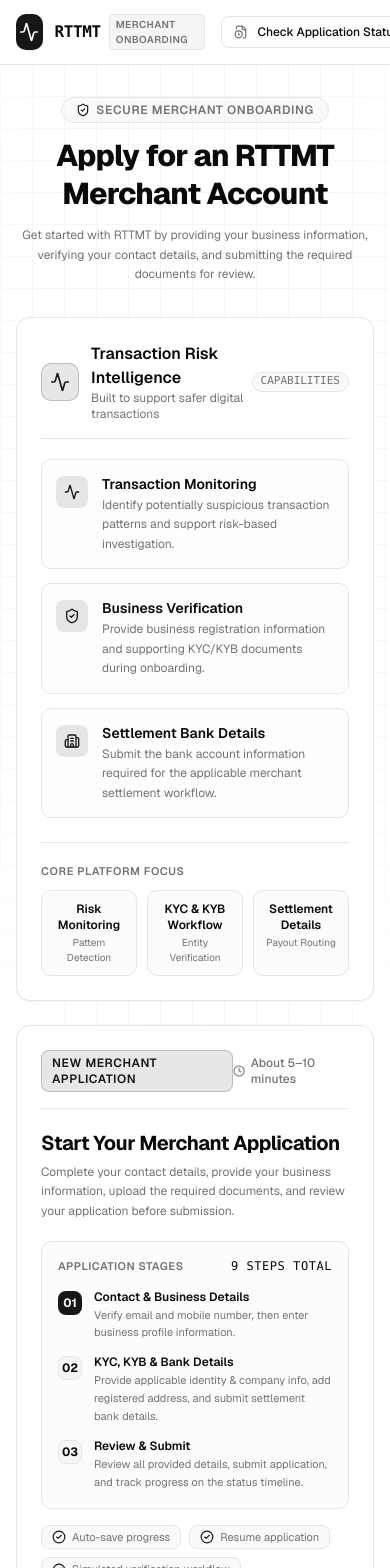
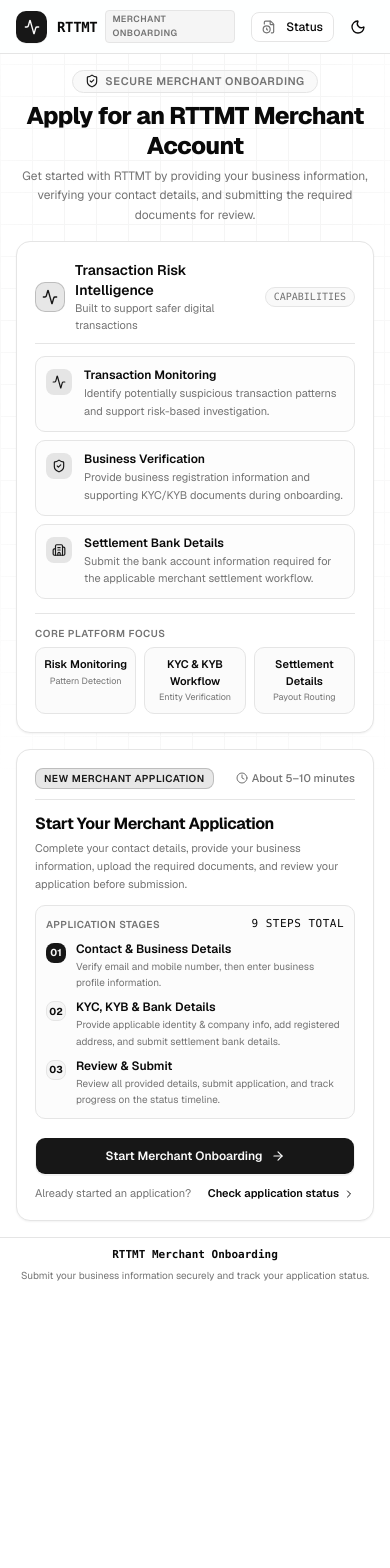
Before and after one commit to 0xkid-root/rttmt_onbording, a Next.js app: page / in a window 390 px wide. Shown: the top 1568 px of the page. After the commit the page ends 1292 px from the top, so only its background shows below. Built offline with nearby package versions, Linux system fonts and the light colour scheme.

Commit message:
scrolling issue fix

```diff
--- a/src/features/onboarding/components/OnboardingWelcomeHero.tsx
+++ b/src/features/onboarding/components/OnboardingWelcomeHero.tsx
@@ -25,27 +25,27 @@ export function OnboardingWelcomeHero() {
       />
 
       {/* Top Navigation Header */}
-      <header className="relative z-10 w-full border-b border-border bg-background/90 backdrop-blur-md px-4 sm:px-6 py-3.5">
+      <header className="relative z-10 w-full border-b border-border bg-background/90 backdrop-blur-md px-4 sm:px-6 py-2.5 lg:py-3">
         <div className="mx-auto flex max-w-7xl items-center justify-between gap-4">
-          <Link href="/" className="flex items-center gap-3 group">
-            <div className="flex size-9 items-center justify-center rounded-lg bg-primary text-primary-foreground shadow-2xs group-hover:bg-primary/90 transition-colors">
-              <Activity className="size-5" aria-hidden="true" />
+          <Link href="/" className="flex items-center gap-2.5 sm:gap-3 group">
+            <div className="flex size-8 sm:size-9 items-center justify-center rounded-lg bg-primary text-primary-foreground shadow-2xs group-hover:bg-primary/90 transition-colors">
+              <Activity className="size-4 sm:size-5" aria-hidden="true" />
             </div>
             <div>
               <div className="flex items-center gap-2">
-                <span className="font-extrabold tracking-tight text-foreground text-base font-mono">RTTMT</span>
-                <span className="rounded bg-muted border border-border px-1.5 py-0.5 text-[10px] font-semibold tracking-wider text-muted-foreground uppercase">
+                <span className="font-extrabold tracking-tight text-foreground text-sm sm:text-base font-mono">RTTMT</span>
+                <span className="rounded bg-muted border border-border px-1.5 py-0.5 text-[9px] sm:text-[10px] font-semibold tracking-wider text-muted-foreground uppercase">
                   MERCHANT ONBOARDING
                 </span>
               </div>
-              <p className="text-[11px] text-muted-foreground hidden sm:block">
+              <p className="text-[10px] sm:text-[11px] text-muted-foreground hidden sm:block">
                 Real-Time Transaction Monitoring & Threat Intelligence Platform
               </p>
             </div>
           </Link>
 
-          <div className="flex items-center gap-2.5 sm:gap-3">
-            <div className="hidden md:flex items-center gap-2 rounded-full border border-border bg-muted/50 px-3 py-1 text-xs font-medium text-muted-foreground">
+          <div className="flex items-center gap-2 sm:gap-3">
+            <div className="hidden md:flex items-center gap-1.5 rounded-full border border-border bg-muted/50 px-2.5 py-1 text-xs font-medium text-muted-foreground">
               <span className="size-1.5 rounded-full bg-primary" />
               <span>Merchant Onboarding Portal</span>
             </div>
@@ -54,10 +54,11 @@ export function OnboardingWelcomeHero() {
               <Button
                 variant="outline"
                 size="sm"
-                className="border-border text-foreground hover:bg-muted text-xs h-8 px-3"
+                className="border-border text-foreground hover:bg-muted text-xs h-7.5 sm:h-8 px-2.5 sm:px-3"
               >
                 <FileClock className="mr-1.5 size-3.5 text-muted-foreground" aria-hidden="true" />
-                <span>Check Application Status</span>
+                <span className="hidden sm:inline">Check Application Status</span>
+                <span className="sm:hidden">Status</span>
               </Button>
             </Link>
 
@@ -67,76 +68,76 @@ export function OnboardingWelcomeHero() {
       </header>
 
       {/* Main Content Area */}
-      <main className="relative z-10 flex-1 flex items-center justify-center px-4 py-8 sm:py-12">
+      <main className="relative z-10 flex-1 flex items-center justify-center px-4 py-4 sm:py-6 lg:py-4 xl:py-5">
         <div className="w-full max-w-6xl">
           {/* Hero Header */}
-          <div className="text-center mb-8 sm:mb-10">
-            <div className="inline-flex items-center gap-1.5 rounded-full border border-border bg-muted/60 px-3.5 py-1 text-xs font-semibold tracking-wider text-muted-foreground uppercase mb-3.5">
+          <div className="text-center mb-4 sm:mb-5 lg:mb-5.5">
+            <div className="inline-flex items-center gap-1.5 rounded-full border border-border bg-muted/60 px-3 py-0.5 sm:py-1 text-[11px] sm:text-xs font-semibold tracking-wider text-muted-foreground uppercase mb-2 sm:mb-2.5">
               <ShieldCheck className="size-3.5 text-primary" aria-hidden="true" />
               <span>SECURE MERCHANT ONBOARDING</span>
             </div>
-            <h1 className="text-3xl sm:text-4xl lg:text-5xl font-extrabold tracking-tight text-foreground max-w-3xl mx-auto leading-tight">
+            <h1 className="text-2xl sm:text-3xl lg:text-[2.15rem] xl:text-4xl font-extrabold tracking-tight text-foreground max-w-3xl mx-auto leading-tight">
               Apply for an RTTMT Merchant Account
             </h1>
-            <p className="mt-3.5 text-xs sm:text-sm text-muted-foreground max-w-2xl mx-auto leading-relaxed">
+            <p className="mt-1.5 sm:mt-2 text-xs sm:text-sm text-muted-foreground max-w-2xl mx-auto leading-relaxed">
               Get started with RTTMT by providing your business information, verifying your contact details, and submitting the required documents for review.
             </p>
           </div>
 
           {/* Side-by-Side Enterprise Cards */}
-          <div className="grid grid-cols-1 lg:grid-cols-12 gap-6 lg:gap-8 items-stretch">
+          <div className="grid grid-cols-1 lg:grid-cols-12 gap-4 sm:gap-5 lg:gap-6 items-stretch">
 
             {/* Card 1: Features & Information (Left Side) */}
-            <div className="lg:col-span-6 rounded-xl border border-border bg-card text-card-foreground p-6 sm:p-7 flex flex-col justify-between shadow-xs transition-colors">
+            <div className="lg:col-span-6 rounded-xl border border-border bg-card text-card-foreground p-4.5 sm:p-5 lg:p-5.5 flex flex-col justify-between shadow-xs transition-colors">
               <div>
-                <div className="flex items-center justify-between pb-4 border-b border-border">
-                  <div className="flex items-center gap-3">
-                    <div className="rounded-lg bg-primary/10 p-2 text-primary border border-primary/20">
-                      <Activity className="size-5" aria-hidden="true" />
+                <div className="flex items-center justify-between pb-2.5 sm:pb-3 border-b border-border">
+                  <div className="flex items-center gap-2.5 sm:gap-3">
+                    <div className="rounded-lg bg-primary/10 p-1.5 sm:p-2 text-primary border border-primary/20">
+                      <Activity className="size-4 sm:size-5" aria-hidden="true" />
                     </div>
                     <div>
-                      <h2 className="text-base font-semibold text-foreground">Transaction Risk Intelligence</h2>
-                      <p className="text-xs text-muted-foreground">Built to support safer digital transactions</p>
+                      <h2 className="text-sm sm:text-base font-semibold text-foreground">Transaction Risk Intelligence</h2>
+                      <p className="text-[11px] sm:text-xs text-muted-foreground">Built to support safer digital transactions</p>
                     </div>
                   </div>
-                  <Badge variant="outline" className="border-border bg-muted/60 text-muted-foreground text-[11px] font-mono">
+                  <Badge variant="outline" className="border-border bg-muted/60 text-muted-foreground text-[10px] sm:text-[11px] font-mono px-2 py-0.5">
                     CAPABILITIES
                   </Badge>
                 </div>
 
                 {/* Feature Rows */}
-                <div className="mt-5 space-y-3.5">
-                  <div className="flex items-start gap-3.5 rounded-lg border border-border bg-muted/20 p-3.5 transition-colors hover:bg-muted/40">
-                    <div className="mt-0.5 rounded-md bg-primary/10 p-2 text-primary shrink-0">
-                      <Activity className="size-4" aria-hidden="true" />
+                <div className="mt-3 sm:mt-3.5 space-y-2 sm:space-y-2.5">
+                  <div className="flex items-start gap-3 rounded-lg border border-border bg-muted/20 p-2.5 sm:p-3 transition-colors hover:bg-muted/40">
+                    <div className="mt-0.5 rounded-md bg-primary/10 p-1.5 text-primary shrink-0">
+                      <Activity className="size-3.5 sm:size-4" aria-hidden="true" />
                     </div>
                     <div>
-                      <h3 className="text-sm font-semibold text-foreground">Transaction Monitoring</h3>
-                      <p className="text-xs text-muted-foreground mt-0.5 leading-relaxed">
+                      <h3 className="text-xs sm:text-sm font-semibold text-foreground">Transaction Monitoring</h3>
+                      <p className="text-[11px] sm:text-xs text-muted-foreground mt-0.5 leading-relaxed">
                         Identify potentially suspicious transaction patterns and support risk-based investigation.
                       </p>
                     </div>
                   </div>
 
-                  <div className="flex items-start gap-3.5 rounded-lg border border-border bg-muted/20 p-3.5 transition-colors hover:bg-muted/40">
-                    <div className="mt-0.5 rounded-md bg-primary/10 p-2 text-primary shrink-0">
-                      <ShieldCheck className="size-4" aria-hidden="true" />
+                  <div className="flex items-start gap-3 rounded-lg border border-border bg-muted/20 p-2.5 sm:p-3 transition-colors hover:bg-muted/40">
+                    <div className="mt-0.5 rounded-md bg-primary/10 p-1.5 text-primary shrink-0">
+                      <ShieldCheck className="size-3.5 sm:size-4" aria-hidden="true" />
                     </div>
                     <div>
-                      <h3 className="text-sm font-semibold text-foreground">Business Verification</h3>
-                      <p className="text-xs text-muted-foreground mt-0.5 leading-relaxed">
+                      <h3 className="text-xs sm:text-sm font-semibold text-foreground">Business Verification</h3>
+                      <p className="text-[11px] sm:text-xs text-muted-foreground mt-0.5 leading-relaxed">
                         Provide business registration information and supporting KYC/KYB documents during onboarding.
                       </p>
                     </div>
                   </div>
 
-                  <div className="flex items-start gap-3.5 rounded-lg border border-border bg-muted/20 p-3.5 transition-colors hover:bg-muted/40">
-                    <div className="mt-0.5 rounded-md bg-primary/10 p-2 text-primary shrink-0">
-                      <Building2 className="size-4" aria-hidden="true" />
+                  <div className="flex items-start gap-3 rounded-lg border border-border bg-muted/20 p-2.5 sm:p-3 transition-colors hover:bg-muted/40">
+                    <div className="mt-0.5 rounded-md bg-primary/10 p-1.5 text-primary shrink-0">
+                      <Building2 className="size-3.5 sm:size-4" aria-hidden="true" />
                     </div>
                     <div>
-                      <h3 className="text-sm font-semibold text-foreground">Settlement Bank Details</h3>
-                      <p className="text-xs text-muted-foreground mt-0.5 leading-relaxed">
+                      <h3 className="text-xs sm:text-sm font-semibold text-foreground">Settlement Bank Details</h3>
+                      <p className="text-[11px] sm:text-xs text-muted-foreground mt-0.5 leading-relaxed">
                         Submit the bank account information required for the applicable merchant settlement workflow.
                       </p>
                     </div>
@@ -145,91 +146,91 @@ export function OnboardingWelcomeHero() {
               </div>
 
               {/* Capability Indicators */}
-              <div className="mt-6 pt-5 border-t border-border">
-                <div className="text-[11px] font-semibold uppercase tracking-wider text-muted-foreground mb-2.5">
+              <div className="mt-3.5 sm:mt-4 pt-3 border-t border-border">
+                <div className="text-[10px] sm:text-[11px] font-semibold uppercase tracking-wider text-muted-foreground mb-1.5 sm:mb-2">
                   Core Platform Focus
                 </div>
-                <div className="grid grid-cols-3 gap-2.5 text-center">
-                  <div className="rounded-lg bg-muted/40 p-2.5 border border-border">
-                    <div className="text-xs font-semibold text-foreground">Risk Monitoring</div>
-                    <div className="text-[10px] text-muted-foreground mt-0.5">Pattern Detection</div>
+                <div className="grid grid-cols-3 gap-2 text-center">
+                  <div className="rounded-lg bg-muted/40 p-2 border border-border">
+                    <div className="text-[11px] sm:text-xs font-semibold text-foreground">Risk Monitoring</div>
+                    <div className="text-[9px] sm:text-[10px] text-muted-foreground mt-0.5">Pattern Detection</div>
                   </div>
-                  <div className="rounded-lg bg-muted/40 p-2.5 border border-border">
-                    <div className="text-xs font-semibold text-foreground">KYC & KYB Workflow</div>
-                    <div className="text-[10px] text-muted-foreground mt-0.5">Entity Verification</div>
+                  <div className="rounded-lg bg-muted/40 p-2 border border-border">
+                    <div className="text-[11px] sm:text-xs font-semibold text-foreground">KYC & KYB Workflow</div>
+                    <div className="text-[9px] sm:text-[10px] text-muted-foreground mt-0.5">Entity Verification</div>
                   </div>
-                  <div className="rounded-lg bg-muted/40 p-2.5 border border-border">
-                    <div className="text-xs font-semibold text-foreground">Settlement Details</div>
-                    <div className="text-[10px] text-muted-foreground mt-0.5">Payout Routing</div>
+                  <div className="rounded-lg bg-muted/40 p-2 border border-border">
+                    <div className="text-[11px] sm:text-xs font-semibold text-foreground">Settlement Details</div>
+                    <div className="text-[9px] sm:text-[10px] text-muted-foreground mt-0.5">Payout Routing</div>
                   </div>
                 </div>
               </div>
             </div>
 
             {/* Card 2: Start Your Onboarding Application (Right Side) */}
-            <div className="lg:col-span-6 rounded-xl border border-border bg-card text-card-foreground p-6 sm:p-7 flex flex-col justify-between shadow-xs transition-colors relative">
+            <div className="lg:col-span-6 rounded-xl border border-border bg-card text-card-foreground p-4.5 sm:p-5 lg:p-5.5 flex flex-col justify-between shadow-xs transition-colors relative">
               <div>
-                <div className="flex items-center justify-between pb-4 border-b border-border">
-                  <span className="inline-flex items-center gap-1.5 rounded-md bg-primary/10 border border-primary/20 px-2.5 py-1 text-xs font-semibold text-primary uppercase tracking-wider">
+                <div className="flex items-center justify-between pb-2.5 sm:pb-3 border-b border-border">
+                  <span className="inline-flex items-center gap-1 rounded-md bg-primary/10 border border-primary/20 px-2 py-0.5 text-[10px] sm:text-[11px] font-semibold text-primary uppercase tracking-wider">
                     NEW MERCHANT APPLICATION
                   </span>
-                  <div className="flex items-center gap-1.5 text-xs text-muted-foreground font-medium">
-                    <Clock className="size-3.5 text-muted-foreground" aria-hidden="true" />
+                  <div className="flex items-center gap-1 text-[11px] sm:text-xs text-muted-foreground font-medium">
+                    <Clock className="size-3 sm:size-3.5 text-muted-foreground" aria-hidden="true" />
                     <span>About 5–10 minutes</span>
                   </div>
                 </div>
 
-                <div className="mt-5">
-                  <h2 className="text-xl sm:text-2xl font-bold text-foreground tracking-tight">
+                <div className="mt-3 sm:mt-3.5">
+                  <h2 className="text-base sm:text-lg lg:text-xl font-bold text-foreground tracking-tight">
                     Start Your Merchant Application
                   </h2>
-                  <p className="mt-1.5 text-xs sm:text-sm text-muted-foreground leading-relaxed">
+                  <p className="mt-1 text-[11px] sm:text-xs text-muted-foreground leading-relaxed">
                     Complete your contact details, provide your business information, upload the required documents, and review your application before submission.
                   </p>
                 </div>
 
                 {/* 3-Stage Connected Onboarding Preview */}
-                <div className="mt-5 rounded-lg border border-border bg-muted/30 p-4 space-y-3.5">
-                  <div className="text-[11px] font-semibold uppercase tracking-wider text-muted-foreground flex items-center justify-between">
+                <div className="mt-3 sm:mt-3.5 rounded-lg border border-border bg-muted/30 p-2.5 sm:p-3 space-y-2 sm:space-y-2.5">
+                  <div className="text-[10px] sm:text-[11px] font-semibold uppercase tracking-wider text-muted-foreground flex items-center justify-between">
                     <span>Application Stages</span>
-                    <span className="text-foreground font-mono font-medium text-xs">9 Steps Total</span>
+                    <span className="text-foreground font-mono font-medium text-[11px]">9 Steps Total</span>
                   </div>
 
-                  <div className="space-y-3 text-xs">
+                  <div className="space-y-2 text-xs">
                     {/* Stage 01 */}
-                    <div className="flex items-start gap-3">
-                      <div className="flex size-6 items-center justify-center rounded-md bg-primary text-primary-foreground text-xs font-bold shrink-0 mt-0.5">
+                    <div className="flex items-start gap-2.5">
+                      <div className="flex size-5 sm:size-5.5 items-center justify-center rounded-md bg-primary text-primary-foreground text-[10px] sm:text-xs font-bold shrink-0 mt-0.5">
                         01
                       </div>
                       <div className="flex-1">
-                        <div className="font-semibold text-foreground">Contact & Business Details</div>
-                        <p className="text-[11px] text-muted-foreground mt-0.5 leading-relaxed">
+                        <div className="text-xs font-semibold text-foreground">Contact & Business Details</div>
+                        <p className="text-[10px] sm:text-[11px] text-muted-foreground mt-0.5 leading-relaxed">
                           Verify email and mobile number, then enter business profile information.
                         </p>
                       </div>
                     </div>
 
                     {/* Stage 02 */}
-                    <div className="flex items-start gap-3">
-                      <div className="flex size-6 items-center justify-center rounded-md bg-muted border border-border text-foreground text-xs font-bold shrink-0 mt-0.5">
+                    <div className="flex items-start gap-2.5">
+                      <div className="flex size-5 sm:size-5.5 items-center justify-center rounded-md bg-muted border border-border text-foreground text-[10px] sm:text-xs font-bold shrink-0 mt-0.5">
                         02
                       </div>
                       <div className="flex-1">
-                        <div className="font-semibold text-foreground">KYC, KYB & Bank Details</div>
-                        <p className="text-[11px] text-muted-foreground mt-0.5 leading-relaxed">
+                        <div className="text-xs font-semibold text-foreground">KYC, KYB & Bank Details</div>
+                        <p className="text-[10px] sm:text-[11px] text-muted-foreground mt-0.5 leading-relaxed">
                           Provide applicable identity & company info, add registered address, and submit settlement bank details.
                         </p>
                       </div>
                     </div>
 
                     {/* Stage 03 */}
-                    <div className="flex items-start gap-3">
-                      <div className="flex size-6 items-center justify-center rounded-md bg-muted border border-border text-foreground text-xs font-bold shrink-0 mt-0.5">
+                    <div className="flex items-start gap-2.5">
+                      <div className="flex size-5 sm:size-5.5 items-center justify-center rounded-md bg-muted border border-border text-foreground text-[10px] sm:text-xs font-bold shrink-0 mt-0.5">
                         03
                       </div>
                       <div className="flex-1">
-                        <div className="font-semibold text-foreground">Review & Submit</div>
-                        <p className="text-[11px] text-muted-foreground mt-0.5 leading-relaxed">
+                        <div className="text-xs font-semibold text-foreground">Review & Submit</div>
+                        <p className="text-[10px] sm:text-[11px] text-muted-foreground mt-0.5 leading-relaxed">
                           Review all provided details, submit application, and track progress on the status timeline.
                         </p>
                       </div>
@@ -238,32 +239,32 @@ export function OnboardingWelcomeHero() {
                 </div>
 
                 {/* Supporting capability badges */}
-                <div className="mt-4 flex flex-wrap items-center gap-2 text-xs">
-                  <span className="inline-flex items-center gap-1.5 rounded-md bg-muted/60 border border-border px-2.5 py-1 text-[11px] text-muted-foreground">
-                    <CheckCircle2 className="size-3.5 text-primary" aria-hidden="true" />
+                {/* <div className="mt-2.5 sm:mt-3 flex flex-wrap items-center gap-1.5 sm:gap-2 text-xs">
+                  <span className="inline-flex items-center gap-1 rounded-md bg-muted/60 border border-border px-2 py-0.5 text-[10px] sm:text-[11px] text-muted-foreground">
+                    <CheckCircle2 className="size-3 sm:size-3.5 text-primary" aria-hidden="true" />
                     Auto-save progress
                   </span>
-                  <span className="inline-flex items-center gap-1.5 rounded-md bg-muted/60 border border-border px-2.5 py-1 text-[11px] text-muted-foreground">
-                    <CheckCircle2 className="size-3.5 text-primary" aria-hidden="true" />
+                  <span className="inline-flex items-center gap-1 rounded-md bg-muted/60 border border-border px-2 py-0.5 text-[10px] sm:text-[11px] text-muted-foreground">
+                    <CheckCircle2 className="size-3 sm:size-3.5 text-primary" aria-hidden="true" />
                     Resume application
                   </span>
-                  <span className="inline-flex items-center gap-1.5 rounded-md bg-muted/60 border border-border px-2.5 py-1 text-[11px] text-muted-foreground">
-                    <CheckCircle2 className="size-3.5 text-primary" aria-hidden="true" />
+                  <span className="inline-flex items-center gap-1 rounded-md bg-muted/60 border border-border px-2 py-0.5 text-[10px] sm:text-[11px] text-muted-foreground">
+                    <CheckCircle2 className="size-3 sm:size-3.5 text-primary" aria-hidden="true" />
                     Simulated verification workflow
                   </span>
-                </div>
+                </div> */}
               </div>
 
               {/* Action Buttons */}
-              <div className="mt-6 space-y-3 pt-2">
+              <div className="mt-3.5 sm:mt-4 space-y-2 pt-1">
                 <Link href="/onboarding" className="block w-full">
-                  <Button className="w-full h-11 text-sm font-semibold bg-primary text-primary-foreground hover:bg-primary/90 transition-colors flex items-center justify-center gap-2 shadow-2xs">
+                  <Button className="w-full h-9.5 sm:h-10 text-xs sm:text-sm font-semibold bg-primary text-primary-foreground hover:bg-primary/90 transition-colors flex items-center justify-center gap-2 shadow-2xs">
                     <span>Start Merchant Onboarding</span>
-                    <ArrowRight className="size-4" aria-hidden="true" />
+                    <ArrowRight className="size-3.5 sm:size-4" aria-hidden="true" />
                   </Button>
                 </Link>
 
-                <div className="flex items-center justify-between text-xs pt-1">
+                <div className="flex items-center justify-between text-[11px] sm:text-xs pt-0.5">
                   <span className="text-muted-foreground">Already started an application?</span>
                   <Link
                     href="/onboarding/status"
@@ -281,10 +282,10 @@ export function OnboardingWelcomeHero() {
       </main>
 
       {/* Footer */}
-      <footer className="relative z-10 w-full border-t border-border bg-background/90 py-4 px-6 text-xs text-muted-foreground">
-        <div className="mx-auto max-w-7xl flex flex-col sm:flex-row items-center justify-between gap-2 text-center sm:text-left">
-          <span className="font-semibold text-foreground font-mono">RTTMT Merchant Onboarding</span>
-          <p className="text-muted-foreground text-[11px] sm:text-xs">
+      <footer className="relative z-10 w-full border-t border-border bg-background/90 py-2.5 sm:py-3 px-4 sm:px-6 text-xs text-muted-foreground">
+        <div className="mx-auto max-w-7xl flex flex-col sm:flex-row items-center justify-between gap-1.5 sm:gap-2 text-center sm:text-left">
+          <span className="font-semibold text-foreground font-mono text-[11px] sm:text-xs">RTTMT Merchant Onboarding</span>
+          <p className="text-muted-foreground text-[10px] sm:text-[11px]">
             Submit your business information securely and track your application status.
           </p>
         </div>
```
